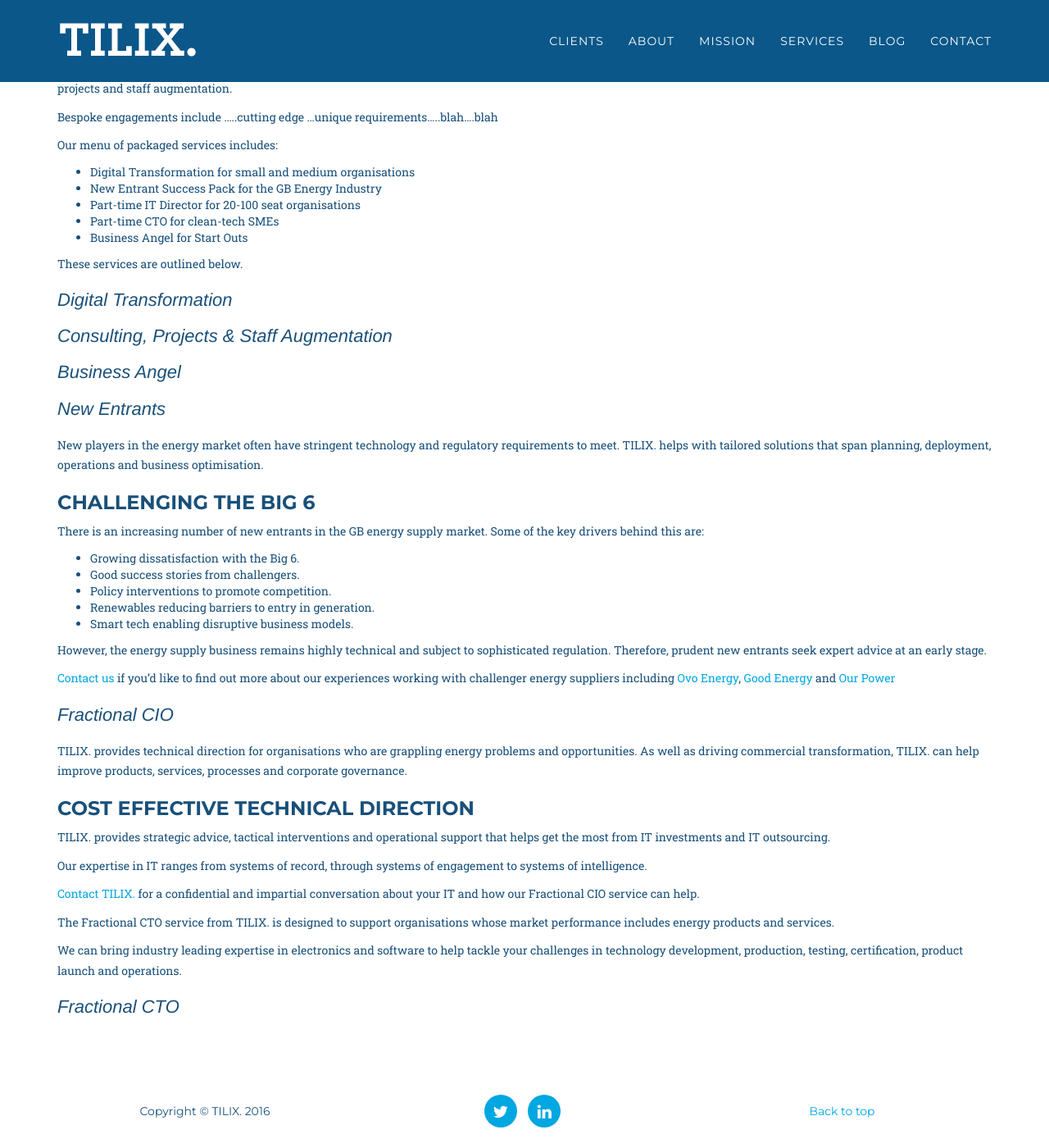
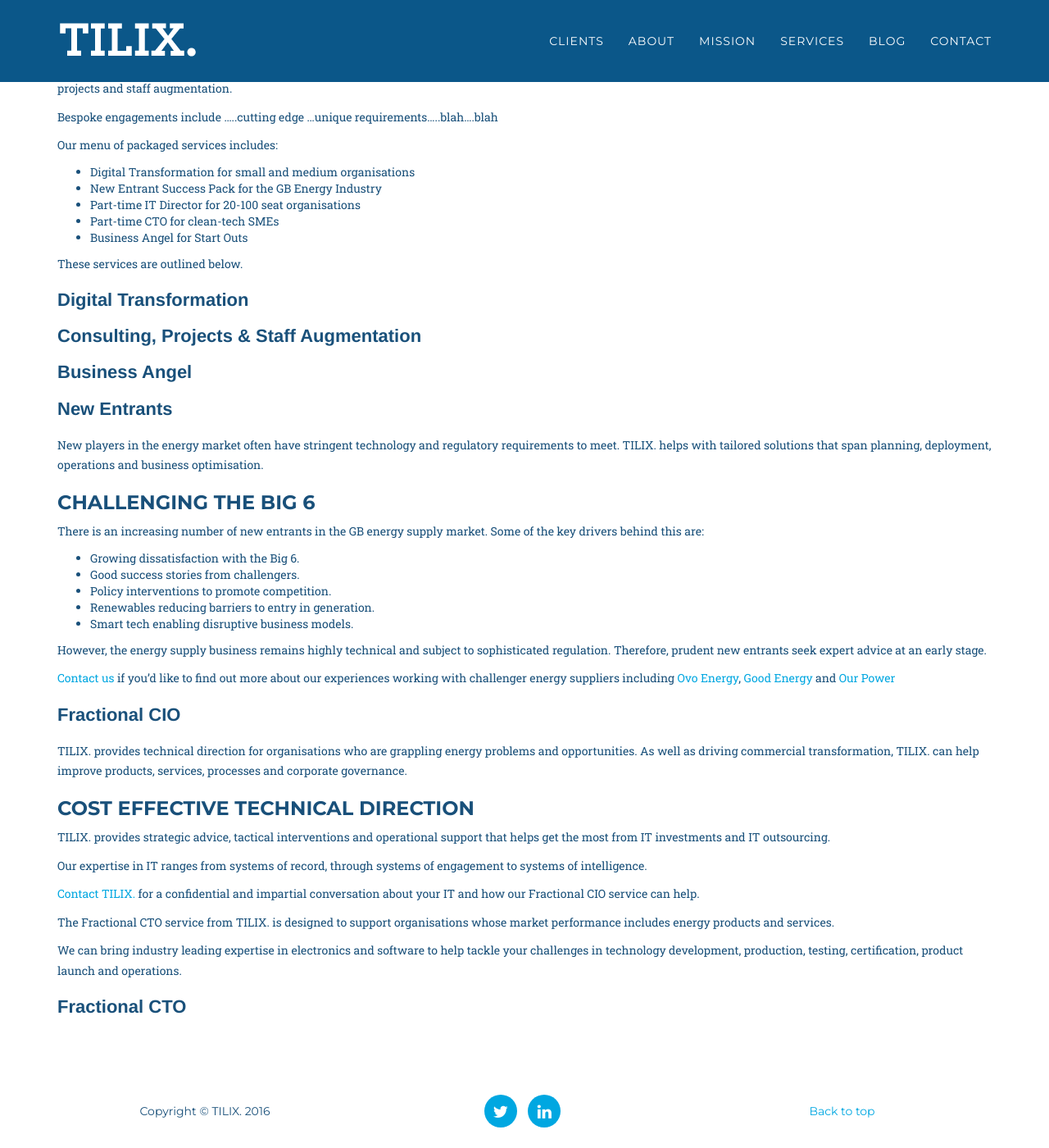
Before and after one commit to milomedia/tilix, a Jekyll site: the page built from services.html, in a window 1280 px wide and 1400 px high, scrolled down 132 px. Shown: the whole window at 82% size. Built offline with Jekyll 4.4.1, drawn with Linux system fonts in a browser that asks for light colours; nearby versions of some CDN libraries; a script that is not in the unit is left out.

Commit message:
Update tilix.css

```diff
--- a/css/tilix.css
+++ b/css/tilix.css
@@ -308,14 +308,18 @@ section h1{
 	font-size:40px;
 	margin-top:0;margin-bottom:15px}
 
-section h2{
+section h2 {
 	font-size:22px;
 	font-family:"Droid Serif","Helvetica Neue",Helvetica,Arial,sans-serif;
 	text-transform:none;
+	margin-bottom: 20px
+}
+
+.index section h2 {
 	font-style:italic;
 	font-weight:400;
-	margin-bottom: 20px
 }
+
 @media (min-width:768px){
 	section {
 		padding: 50px 0
```
